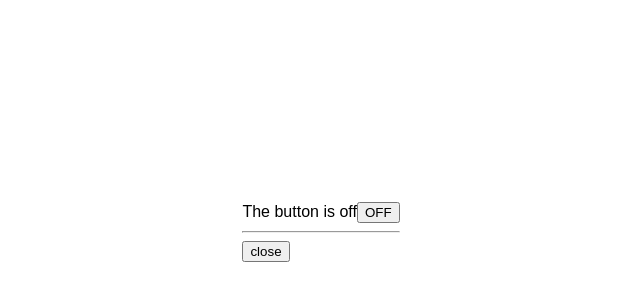
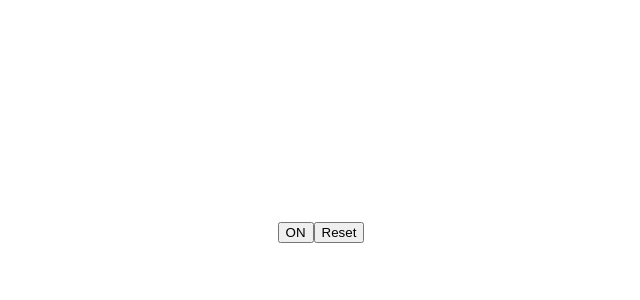
Before and after one commit to lyyourc/advanced-react-component-patterns, a React (Create React App) app: page / in a window 1280 px wide. Shown: the part 168-468 px from the top of the page, without its empty margins (319-959 px from the left). Built offline with nearby package versions, Linux system fonts and the light colour scheme.

Commit message:
c14 - use initState

```diff
--- a/src/App.js
+++ b/src/App.js
@@ -21,20 +21,16 @@ class App extends Component {
     return (
       <div className="App">
         <Toggle
-          render={({ on, toggle, getTogglerProps }) => (
+          defaultOn={true}
+          onToggle={this.handleToggle}
+          onReset={on => console.log('reset', on)}
+          render={({ on, reset, getTogglerProps }) => (
             <div>
-              {on ? 'The button is on' : 'The button is off'}
               <Switch on={on} {...getTogglerProps()} />
-              <hr />
               <button
-                {...getTogglerProps({
-                  onClick: () => {
-                    console.log('hi')
-                  },
-                  id: 'hi',
-                })}
+                onClick={() => reset()}
               >
-                { on ? 'open' : 'close' }
+                Reset
               </button>
             </div>
           )}
--- a/src/components/Toggle.js
+++ b/src/components/Toggle.js
@@ -5,18 +5,29 @@ const compose = (...fns) => (...args) => fns.forEach(fn => fn && fn(...args))
 
 export default class Toggle extends Component {
   static defaultProps = {
+    defaultOn: false,
     onToggle: () => {},
+    onReset: () => {},
   }
 
-  state = {
-    on: false,
+  initState = {
+    on: this.props.defaultOn,
   }
+
+  state = this.initState
 
   render() {
     return this.props.render({
       on: this.state.on,
       toggle: this.toggle,
+      reset: this.reset,
       getTogglerProps: this.getTogglerProps,
+    })
+  }
+
+  reset = () => {
+    this.setState(this.initState, () => {
+      this.props.onReset(this.state.on)
     })
   }
 
```
